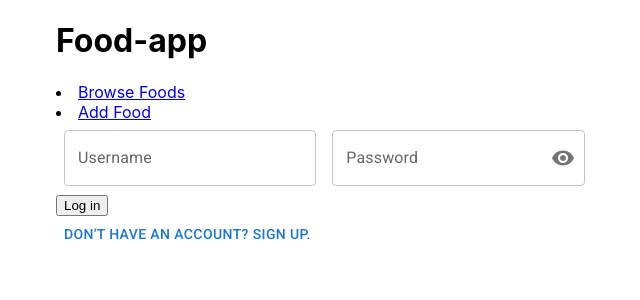
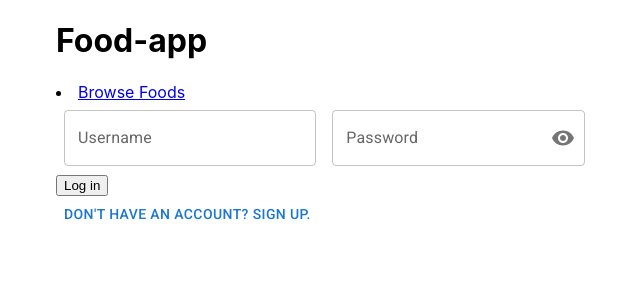
Before and after one commit to leevi-peltonen/foodelligent, a React (Create React App) app in the folder react-food/: page / in a window 1280 px wide. Shown: the top 300 px of the page, without its empty margins (308-948 px from the left). Built offline with nearby package versions, Linux system fonts and the light colour scheme.

Commit message:
remove extra views and clean LoginForm

```diff
--- a/react-food/src/App.js
+++ b/react-food/src/App.js
@@ -1,9 +1,7 @@
-import { useState } from "react";
 import { BrowserRouter, Routes, Route, Navigate } from "react-router-dom";
 import "./App.css";
 import Header from "./components/Header/Header";
 
-import Food from "./views/Food/Food";
 import Login from "./views/Login/Login";
 import Profile from "./views/Profile/Profile";
 
@@ -13,7 +11,6 @@ function App() {
       <Header />
       <Routes>
         <Route path="/" element={<Login />} />
-        <Route path="/food" element={<Food />} />
         <Route path="/profile" element={<Profile />} />
         <Route path="*" element={<Navigate to="/" />} />
       </Routes>
--- a/react-food/src/components/Header/Header.jsx
+++ b/react-food/src/components/Header/Header.jsx
@@ -7,7 +7,7 @@ import Notification from "../Utility/Notification";
 const Header = () => {
   const { user } = useUser();
 
-  const {message} = useMessage()
+  const { message } = useMessage()
   const UserName = () => {
     return <p>Logged in as {user.username}</p>
   }
@@ -16,12 +16,11 @@ const Header = () => {
     <Container maxWidth="sm">
 
       <h1>Food-app</h1>
-      <Notification message={message}/>
-        <nav>
-          <li><NavLink to="profile">Browse Foods </NavLink></li>
-          <li><NavLink to="food">Add Food</NavLink></li>
-        </nav>
-      {user && <UserName/>}
+      <Notification message={message} />
+      <nav>
+        <li><NavLink to="profile">Browse Foods </NavLink></li>
+      </nav>
+      {user && <UserName />}
     </Container>
   );
 };
--- a/react-food/src/views/Food/Food.jsx
+++ /dev/null
@@ -1,13 +0,0 @@
-
-
-
-const Food = () => {
-
-
-  return (
-
-      <h1>Blank</h1>
-
-  )
-}
-export default Food;
```
Also changed, not shown: react-food/src/components/Login/LoginForm.jsx (+1 -11 lines).
